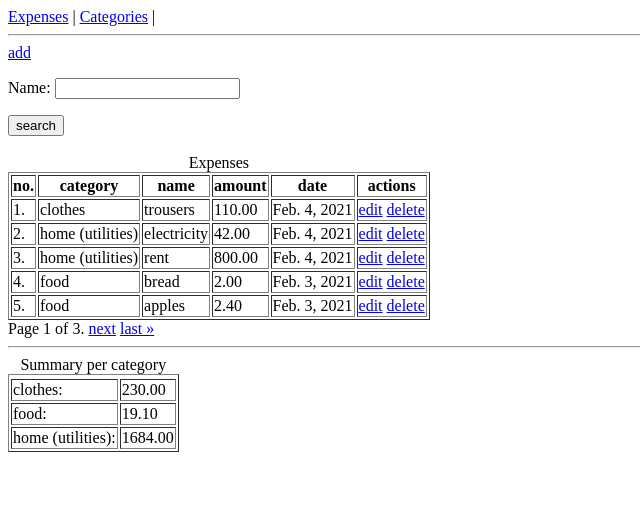
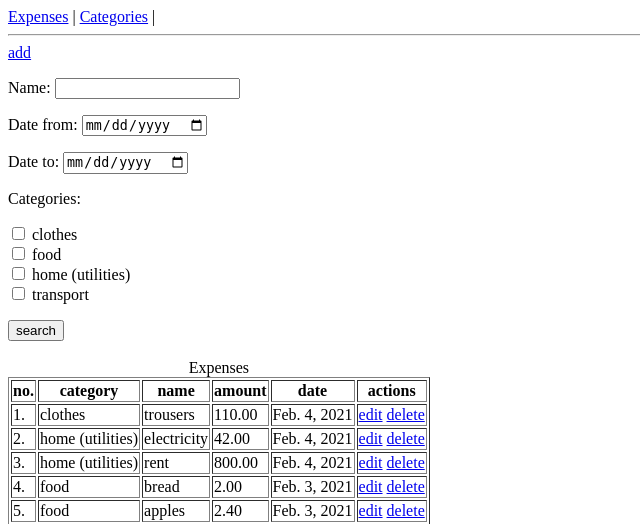
Before and after one commit to KamilNurzynski/Expenses, a Django app: page /expenses/expense/list/ in a window 1280 px wide. Shown: the top 524 px of the page, without its empty margins (0-640 px from the left). Run offline with Django 4.2, Linux system fonts and the light colour scheme; data comes from the database, SQL or seed files in the repository.

Commit message:
Task 1 and task 2 finished

```diff
--- a/expenses/forms.py
+++ b/expenses/forms.py
@@ -1,8 +1,15 @@
 from django import forms
-from .models import Expense
+from .models import Expense, Category
+from .widgets import DatePickerInput
 
 
 class ExpenseSearchForm(forms.ModelForm):
+    date_from = forms.DateField(widget=DatePickerInput, required=False)
+    date_to = forms.DateField(widget=DatePickerInput, required=False)
+    categories = forms.MultipleChoiceField(
+        choices=((category.id, category.name) for category in Category.objects.all()),
+        required=False, widget=forms.CheckboxSelectMultiple)
+
     class Meta:
         model = Expense
         fields = ('name',)
@@ -10,3 +17,5 @@ class ExpenseSearchForm(forms.ModelForm):
     def __init__(self, *args, **kwargs):
         super().__init__(*args, **kwargs)
         self.fields['name'].required = False
+        # for visible in self.visible_fields():
+        #     visible.field.widget.attrs['class'] = 'form-control'
--- a/expenses/views.py
+++ b/expenses/views.py
@@ -14,8 +14,24 @@ class ExpenseListView(ListView):
         form = ExpenseSearchForm(self.request.GET)
         if form.is_valid():
             name = form.cleaned_data.get('name', '').strip()
+            date_from = form.cleaned_data.get('date_from')
+            date_to = form.cleaned_data.get('date_to')
+            categories = form.cleaned_data.get('categories')
+            print(categories)
+            # if name:
+            #     queryset = queryset.filter(name__icontains=name)
             if name:
-                queryset = queryset.filter(name__icontains=name)
+                queryset = queryset.filter(name__icontains=name).order_by('date')
+            if categories:
+                queryset = queryset.filter(category__pk__in=categories).order_by('category')
+            if date_from:
+                queryset = queryset.filter(date__gte=date_from)
+            if date_to:
+                queryset = queryset.filter(date__lte=date_to)
+            if date_from and date_to:
+                queryset = queryset.filter(date__range=(date_from, date_to)).order_by('date')
+            if name and date_from and date_to:
+                queryset = queryset.filter(name__icontains=name, date__range=(date_from, date_to)).order_by('date')
 
         return super().get_context_data(
             form=form,
```
Also changed, not shown: expenses/templates/expenses/expense_list.html (+4 -6 lines), expenses/widgets.py (added, +8 -0 lines).
